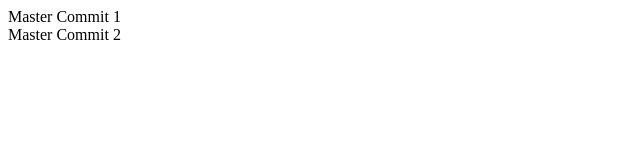
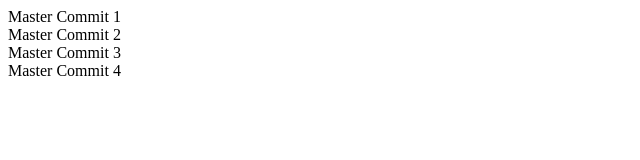
Before and after one commit to Afolabi72/git, a plain HTML site: page index.html in a window 1280 px wide. Shown: the whole page, without its empty margins (0-640 px from the left). Drawn offline with Linux system fonts and the light colour scheme.

Commit message:
Master Commit 3

```diff
--- a/index.html
+++ b/index.html
@@ -7,5 +7,7 @@
 <body>
     <div>Master Commit 1</div>
     <div>Master Commit 2</div>
+    <div>Master Commit 3</div>
+    <div>Master Commit 4</div>
 </body>
 </html>
```
